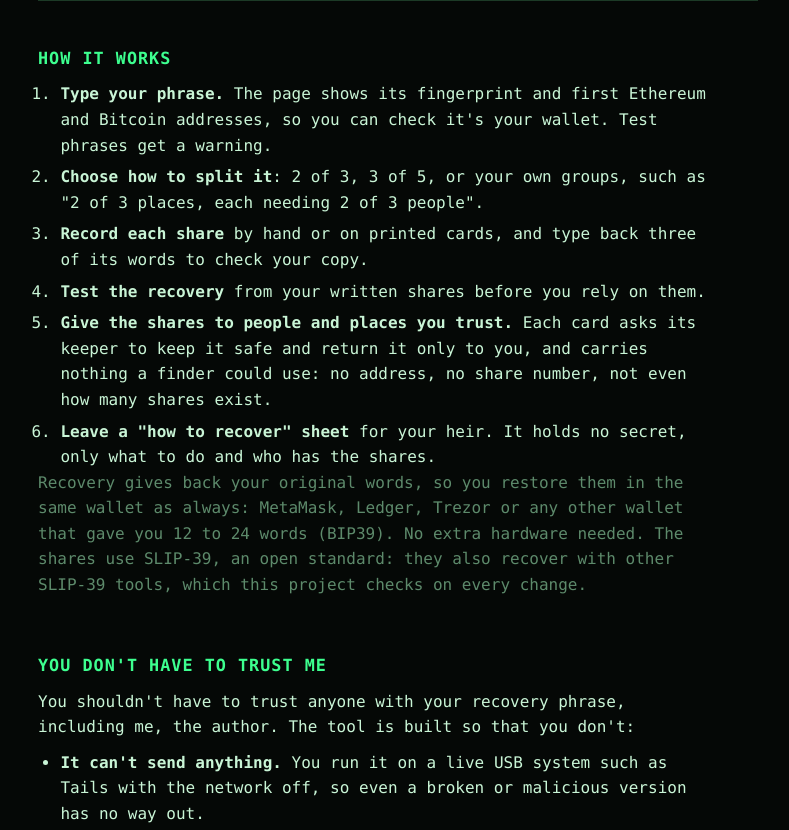
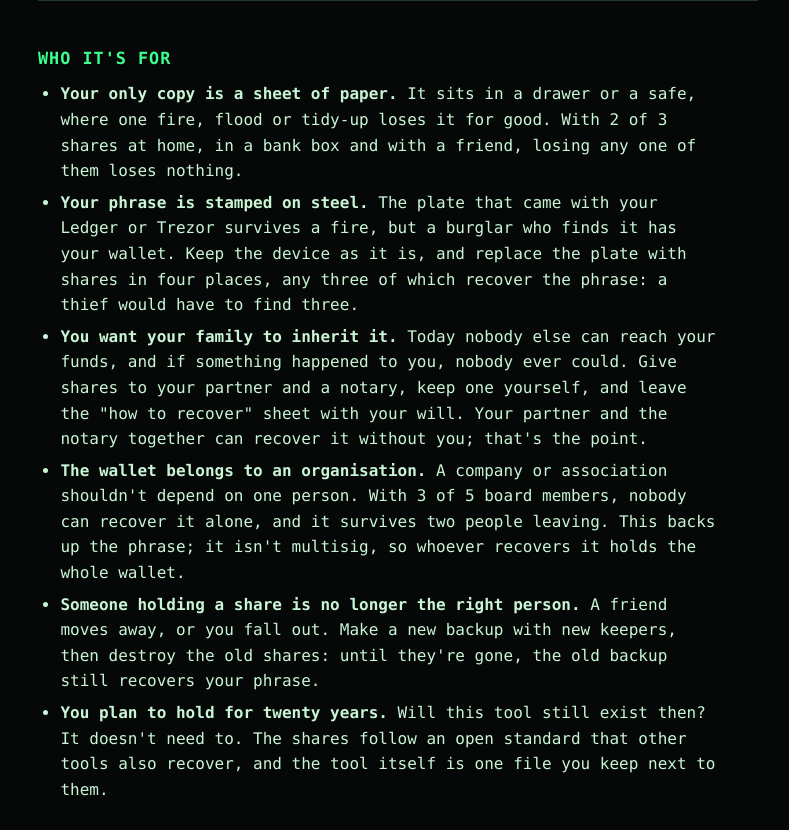
Before and after one commit to heeckhau/recovery-phrase-backup, a plain HTML site: page site/index.html in a window 1280 px wide. Shown: the part 958-1788 px from the top of the page, without its empty margins (242-1031 px from the left). Drawn offline with Linux system fonts and the light colour scheme.

Commit message:
Say who the tool is for on the landing page, with six examples
The page explained what the tool does and how, but not the situations it is for, so a visitor had to work out whether it fits them. A new "Who it's for" section, between the animation and "How it works", gives six short examples: a single paper copy that can be lost, a steel plate that can be found, inheritance, an organisation's wallet, a share keeper who is no longer the right person, and holding for twenty years. They use 2 of 3, 3 of 4 and 3 of 5, so 2 of 3 doesn't read as the only option, and they are written as situations in the page's "you" voice, not as testimonials.

```diff
--- a/site/index.html
+++ b/site/index.html
@@ -196,6 +196,18 @@
   </figure>
 
   <section>
+    <h2>Who it's for</h2>
+    <ul>
+      <li><strong>Your only copy is a sheet of paper.</strong> It sits in a drawer or a safe, where one fire, flood or tidy-up loses it for good. With 2 of 3 shares at home, in a bank box and with a friend, losing any one of them loses nothing.</li>
+      <li><strong>Your phrase is stamped on steel.</strong> The plate that came with your Ledger or Trezor survives a fire, but a burglar who finds it has your wallet. Keep the device as it is, and replace the plate with shares in four places, any three of which recover the phrase: a thief would have to find three.</li>
+      <li><strong>You want your family to inherit it.</strong> Today nobody else can reach your funds, and if something happened to you, nobody ever could. Give shares to your partner and a notary, keep one yourself, and leave the "how to recover" sheet with your will. Your partner and the notary together can recover it without you; that's the point.</li>
+      <li><strong>The wallet belongs to an organisation.</strong> A company or association shouldn't depend on one person. With 3 of 5 board members, nobody can recover it alone, and it survives two people leaving. This backs up the phrase; it isn't multisig, so whoever recovers it holds the whole wallet.</li>
+      <li><strong>Someone holding a share is no longer the right person.</strong> A friend moves away, or you fall out. Make a new backup with new keepers, then destroy the old shares: until they're gone, the old backup still recovers your phrase.</li>
+      <li><strong>You plan to hold for twenty years.</strong> Will this tool still exist then? It doesn't need to. The shares follow an open standard that other tools also recover, and the tool itself is one file you keep next to them.</li>
+    </ul>
+  </section>
+
+  <section>
     <h2>How it works</h2>
     <ol>
       <li><strong>Type your phrase.</strong> The page shows its fingerprint and first Ethereum and Bitcoin addresses, so you can check it's your wallet. Test phrases get a warning.</li>
```
